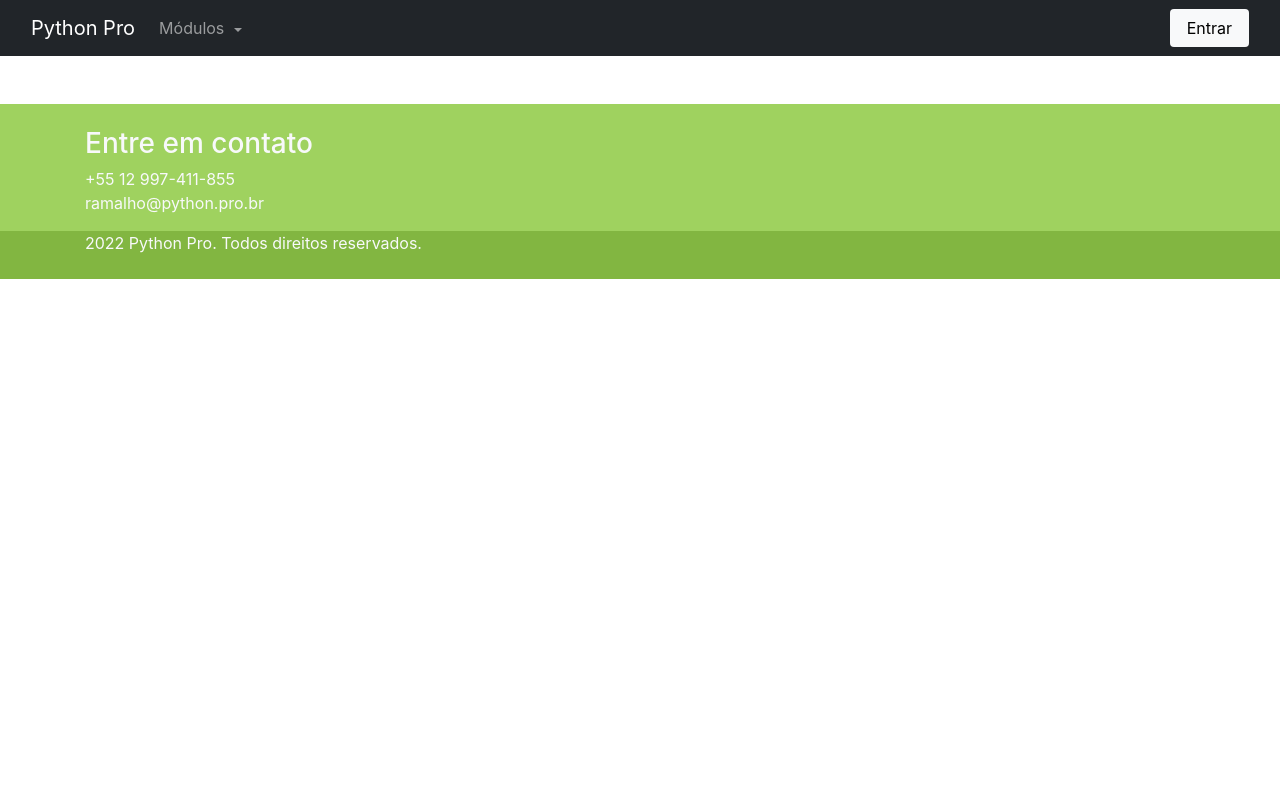
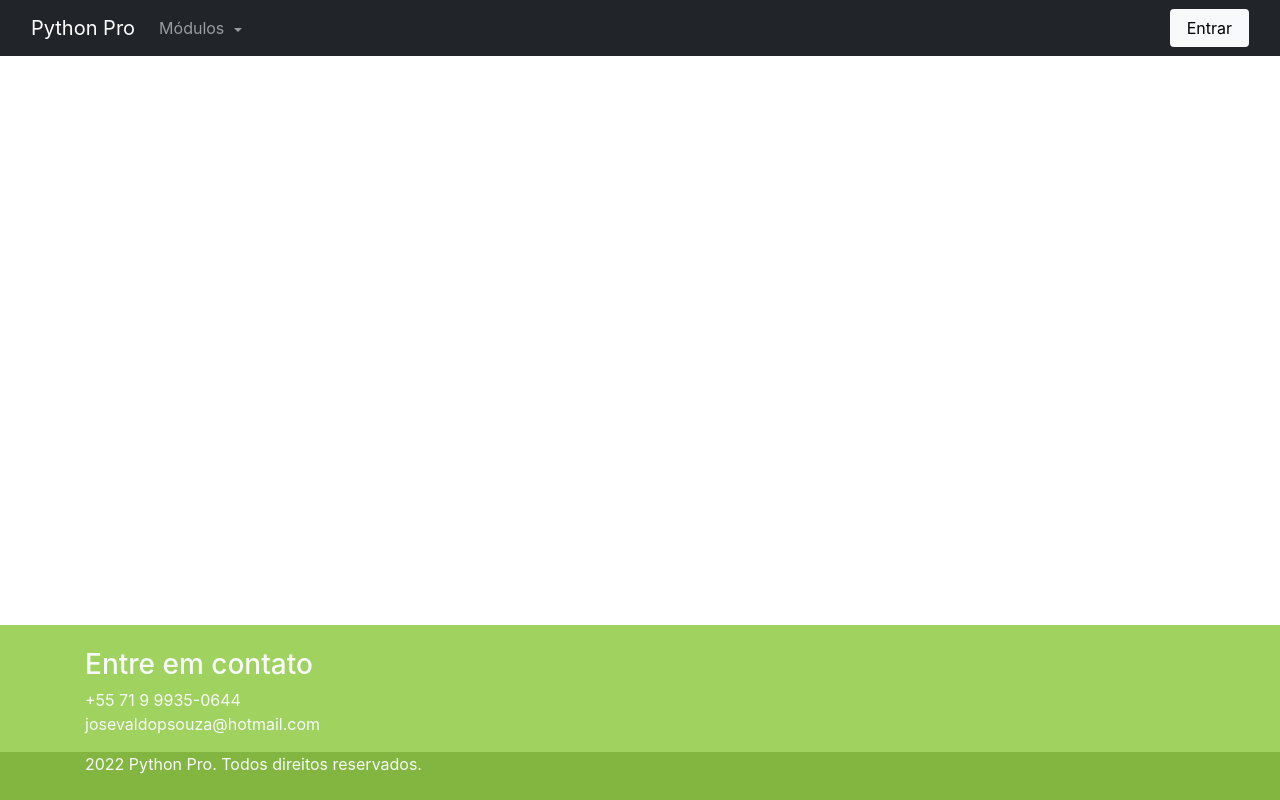
Before and after one commit to Josevaldo10/curso-django, a Django app: template pypro/turmas/templates/turmas/indice.html in a window 1280 px wide. Run offline with Django 4.2, Linux system fonts and the light colour scheme; the template is opened without the code that fills it, so the values that code supplies are empty; some libraries are stand-ins or nearby versions.

Commit message:
Feito Update da App

```diff
--- a/pypro/base/admin.py
+++ b/pypro/base/admin.py
@@ -6,7 +6,6 @@ from django.contrib.auth import update_session_auth_hash
 from django.contrib.auth.forms import (
     AdminPasswordChangeForm, UserChangeForm, UserCreationForm,
 )
-from django.contrib.auth.models import Group
 from django.core.exceptions import PermissionDenied
 from django.db import router, transaction
 from django.http import Http404, HttpResponseRedirect
--- a/pypro/base/templates/base/base.html
+++ b/pypro/base/templates/base/base.html
@@ -68,7 +68,7 @@
   </nav>
   {%  block body %} {% endblock body %}
 
-   {% include 'base/footer.html' with contato_email='ramalho@python.pro.br' only %}
+   {% include 'base/footer.html' with contato_email='josevaldopsouza@hotmail.com' only %}
 
 </body>
 </html>
--- a/pypro/base/templates/base/footer.html
+++ b/pypro/base/templates/base/footer.html
@@ -1,10 +1,13 @@
+<body class="d-flex flex-column min-vh-100">
+<div class="wrapper flex-grow-1"></div>
+
 <footer class="main-footer main-footer mt-5 pt-4 text-light">
     <div class="container">
         <div class="row">
             <div class="col">
                 <h3>Entre em contato</h3>
                 <address>
-                    +55 12 997-411-855
+                    +55 71 9 9935-0644
                     <br>
                     <a href="mailto:{{contato_email}}" class="text-light" >{{contato_email}}</a>
                 </address>
@@ -21,3 +24,4 @@
         </div>
     </div>
  </footer>
+</body>
```
Also changed, not shown: pypro/base/tests/test_home.py (+1 -1 lines), pypro/base/models.py (line endings or trailing spaces), pypro/base/tests/test_login.py (line endings or trailing spaces), 1 other file.
